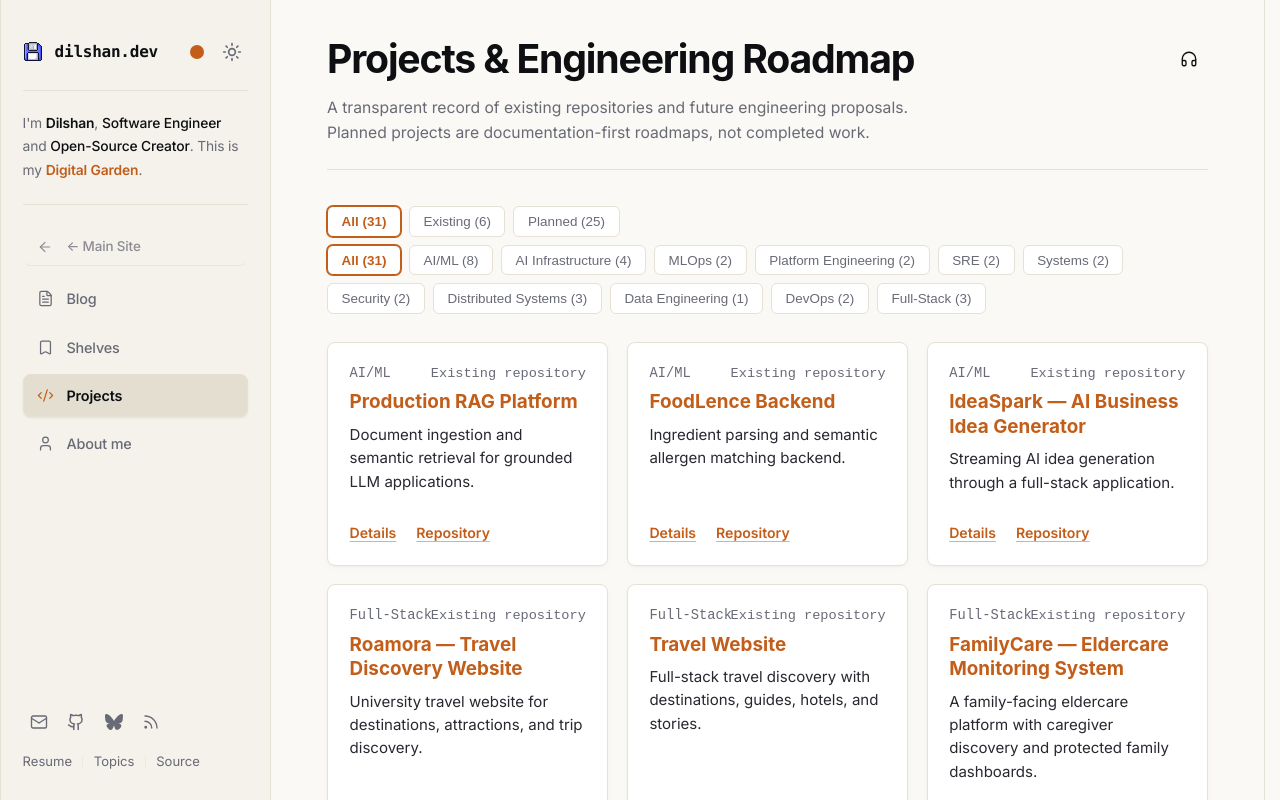
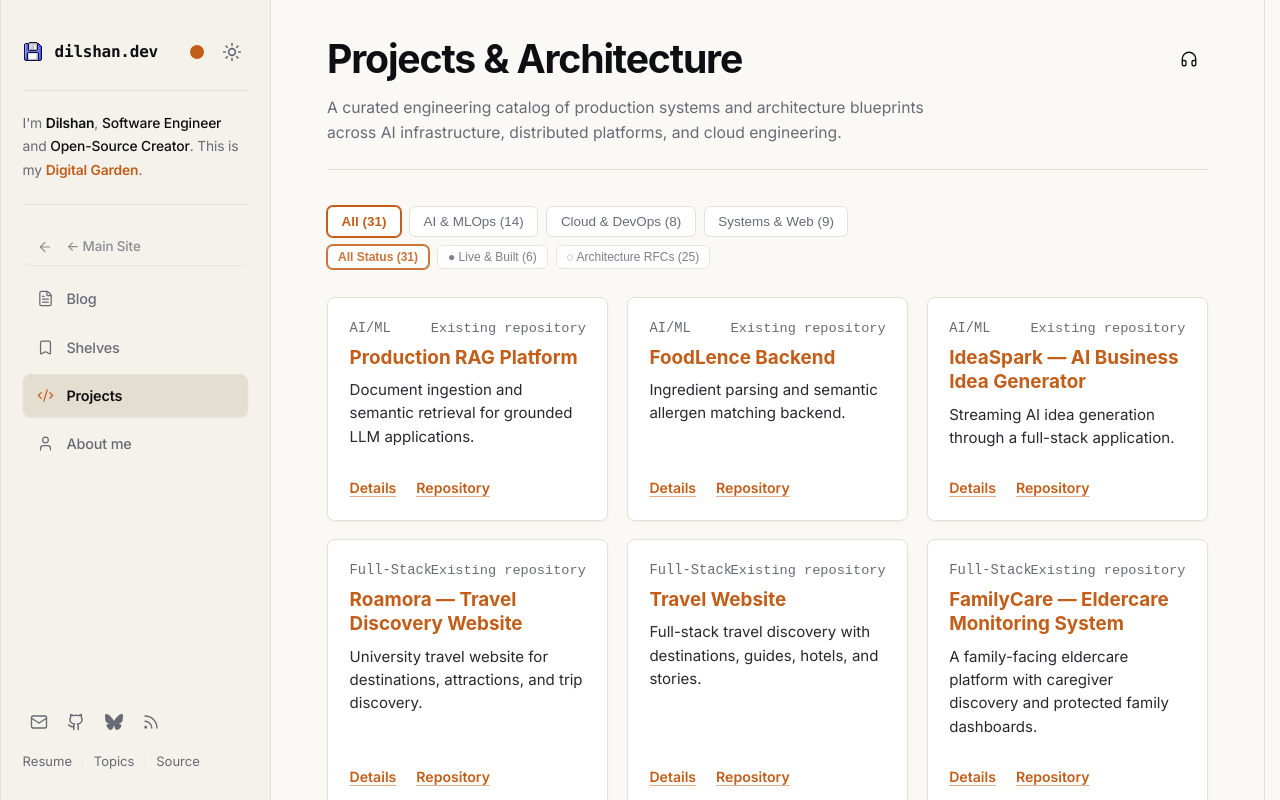
Before and after one commit to dilshandevxx/dilshan-personal-portfolio, a Next.js app: page /projects in a window 1280 px wide. Shown: the top 800 px of the page. Built offline with nearby package versions, Linux system fonts and the light colour scheme; a web font is replaced by a local one.

Commit message:
feat(projects): consolidate project categories into 4 clean domains and update repository links

```diff
--- a/src/app/projects/page.tsx
+++ b/src/app/projects/page.tsx
@@ -9,27 +9,89 @@ import { GithubIcon, XIcon } from "@/components/SocialIcons";
 import { AmbientPlayer } from "@/components/AmbientPlayer";
 import { Code2, Mail, Rss, Binary, Server, Cpu, Layers } from "lucide-react";
 
-const CATEGORIES = ["All", "AI/ML", "AI Infrastructure", "MLOps", "Platform Engineering", "SRE", "Systems", "Security", "Distributed Systems", "Data Engineering", "DevOps", "Full-Stack"] as const;
+const DOMAINS = [
+  { id: "All", label: "All", match: () => true },
+  { id: "AI & MLOps", label: "AI & MLOps", match: (c: string) => ["AI/ML", "AI Infrastructure", "MLOps"].includes(c) },
+  { id: "Cloud & DevOps", label: "Cloud & DevOps", match: (c: string) => ["DevOps", "Platform Engineering", "SRE", "Security"].includes(c) },
+  { id: "Systems & Web", label: "Systems & Web", match: (c: string) => ["Distributed Systems", "Systems", "Data Engineering", "Full-Stack"].includes(c) },
+] as const;
 
 export default function ProjectsPage() {
-  const [selectedCategory, setSelectedCategory] = useState<string>("All");
+  const [selectedDomain, setSelectedDomain] = useState<string>("All");
   const [selectedStatus, setSelectedStatus] = useState<"All" | "Existing" | "Planned">("All");
-  const filteredProjects = useMemo(() => projectsList.filter((project) =>
-    (selectedCategory === "All" || project.category === selectedCategory) &&
-    (selectedStatus === "All" || project.status === selectedStatus)
-  ), [selectedCategory, selectedStatus]);
+
+  const activeDomain = useMemo(() => {
+    return DOMAINS.find((d) => d.id === selectedDomain) || DOMAINS[0];
+  }, [selectedDomain]);
+
+  const filteredProjects = useMemo(() => {
+    return projectsList.filter((project) =>
+      activeDomain.match(project.category) &&
+      (selectedStatus === "All" || project.status === selectedStatus)
+    );
+  }, [activeDomain, selectedStatus]);
 
   return (
     <div className="projects-container">
       <header className="page-header">
-        <div className="page-header-top"><h1 className="page-title">Projects & Engineering Roadmap</h1><div className="page-header-actions"><AmbientPlayer /></div></div>
-        <p className="page-subtitle">A transparent record of existing repositories and future engineering proposals. Planned projects are documentation-first roadmaps, not completed work.</p>
+        <div className="page-header-top">
+          <h1 className="page-title">Projects &amp; Architecture</h1>
+          <div className="page-header-actions"><AmbientPlayer /></div>
+        </div>
+        <p className="page-subtitle">
+          A curated engineering catalog of production systems and architecture blueprints across AI infrastructure, distributed platforms, and cloud engineering.
+        </p>
       </header>
-      <div className="projects-filter-bar" aria-label="Project status filters">
-        {(["All","Existing","Planned"] as const).map((status) => <button key={status} type="button" aria-pressed={selectedStatus===status} onClick={()=>setSelectedStatus(status)} className={`segmented-pill-btn ${selectedStatus===status?"active":""}`}>{status} ({status==="All"?projectsList.length:projectsList.filter(p=>p.status===status).length})</button>)}
+
+      {/* Clean Primary Category Filter: 4 focused domains */}
+      <div className="projects-filter-bar" role="tablist" aria-label="Core Engineering Domains">
+        {DOMAINS.map((domain) => {
+          const isActive = selectedDomain === domain.id;
+          const count = domain.id === "All"
+            ? projectsList.length
+            : projectsList.filter((p) => domain.match(p.category)).length;
+
+          return (
+            <button
+              key={domain.id}
+              type="button"
+              role="tab"
+              aria-selected={isActive}
+              onClick={() => setSelectedDomain(domain.id)}
+              className={`segmented-pill-btn ${isActive ? "active" : ""}`}
+            >
+              {domain.label} ({count})
+            </button>
+          );
+        })}
       </div>
-      <div className="projects-filter-bar" role="tablist" aria-label="Project categories">
-        {CATEGORIES.map((cat) => { const active=selectedCategory===cat; const count=cat==="All"?projectsList.length:projectsList.filter(p=>p.category===cat).length; return <button key={cat} type="button" role="tab" aria-selected={active} onClick={()=>setSelectedCategory(cat)} className={`segmented-pill-btn ${active?"active":""}`}>{cat} ({count})</button>; })}
+
+      {/* Subtle Secondary Status Filter */}
+      <div className="projects-filter-bar" style={{ marginTop: "0.5rem", opacity: 0.85 }} aria-label="Project Status Filter">
+        <button
+          type="button"
+          onClick={() => setSelectedStatus("All")}
+          className={`segmented-pill-btn ${selectedStatus === "All" ? "active" : ""}`}
+          style={{ fontSize: "0.75rem", padding: "4px 10px" }}
+        >
+          All Status ({projectsList.length})
+        </button>
+        <button
+          type="button"
+          onClick={() => setSelectedStatus("Existing")}
+          className={`segmented-pill-btn ${selectedStatus === "Existing" ? "active" : ""}`}
+          style={{ fontSize: "0.75rem", padding: "4px 10px" }}
+        >
+          ● Live &amp; Built ({projectsList.filter((p) => p.status === "Existing").length})
+        </button>
+        <button
+          type="button"
+          onClick={() => setSelectedStatus("Planned")}
+          className={`segmented-pill-btn ${selectedStatus === "Planned" ? "active" : ""}`}
+          style={{ fontSize: "0.75rem", padding: "4px 10px" }}
+        >
+          ◌ Architecture RFCs ({projectsList.filter((p) => p.status === "Planned").length})
+        </button>
       </div>
       <div className="cards">{filteredProjects.map((project)=><ProjectCard key={project.slug} project={project}/>)}</div>
       <footer className="guides-footer-strip" style={{maxWidth:"100%",marginTop:"4rem"}}>
```
Also changed, not shown: src/data/projects.ts (+21 -21 lines).
